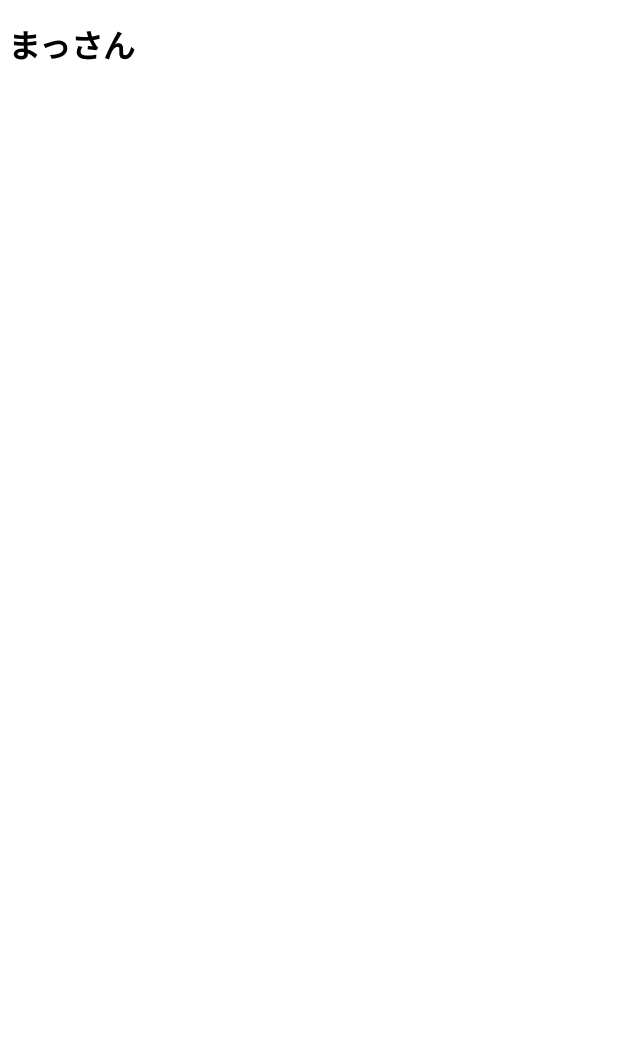
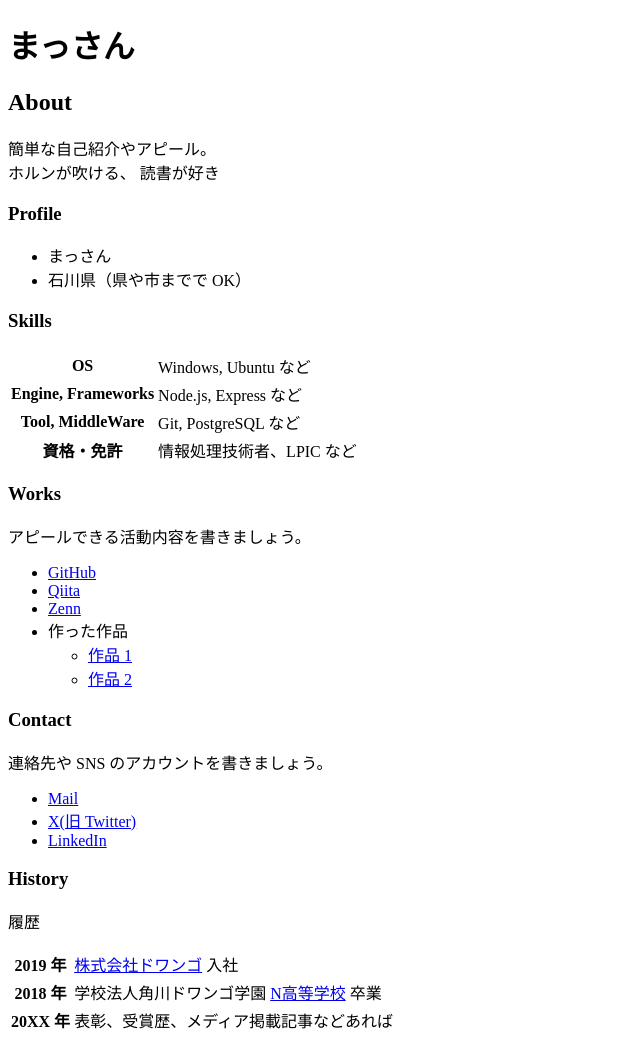
Before and after one commit to y0uyu3/massan.github.io, a plain HTML site: page index.html in a window 1280 px wide. Shown: the whole page, without its empty margins (0-640 px from the left). Before the commit the page ends 800 px from the top, so only its background shows below. Drawn offline with Linux system fonts and the light colour scheme.

Commit message:
ポートフォリオに必要な情報を追加

```diff
--- a/index.html
+++ b/index.html
@@ -9,3 +9,75 @@
     <h1>まっさん</h1>
   </body>
 </html>
+
+    <h2>About</h2>
+    <p>
+      簡単な自己紹介やアピール。<br>
+      ホルンが吹ける、 読書が好き
+    </p>
+
+    <h3>Profile</h3>
+    <ul>
+      <li>まっさん</li>
+      <li>石川県（県や市までで OK）</li>
+    </ul>
+
+    <h3>Skills</h3>
+    <table>
+      <tr>
+        <th>OS</th>
+        <td>Windows, Ubuntu など</td>
+      </tr>
+      <tr>
+        <th>Engine, Frameworks</th>
+        <td>Node.js, Express など</td>
+      </tr>
+      <tr>
+        <th>Tool, MiddleWare</th>
+        <td>Git, PostgreSQL など</td>
+      </tr>
+      <tr>
+        <th>資格・免許</th>
+        <td>情報処理技術者、LPIC など</td>
+      </tr>
+    </table>
+
+    <h3>Works</h3>
+    <p>アピールできる活動内容を書きましょう。</p>
+    <ul>
+      <li><a href="https://github.com/">GitHub</a></li>
+      <li><a href="https://qiita.com/">Qiita</a></li>
+      <li><a href="https://zenn.dev/">Zenn</a></li>
+      <li>
+        作った作品
+        <ul>
+          <li><a href="https://example.com/">作品 1</a></li>
+          <li><a href="https://example.com/">作品 2</a></li>
+        </ul>
+      </li>
+    </ul>
+
+    <h3>Contact</h3>
+    <p>連絡先や SNS のアカウントを書きましょう。</p>
+    <ul>
+      <li><a href="mailto:name@example.com">Mail</a></li>
+      <li><a href="https://twitter.com/n_yobikou">X(旧 Twitter)</a></li>
+      <li><a href="https://www.linkedin.com/">LinkedIn</a></li>
+    </ul>
+
+    <h3>History</h3>
+    <p>履歴</p>
+    <table>
+      <tr>
+        <th>2019 年</th>
+        <td><a href="https://dwango.co.jp/">株式会社ドワンゴ</a> 入社</td>
+      </tr>
+      <tr>
+        <th>2018 年</th>
+        <td>学校法人角川ドワンゴ学園 <a href="https://nnn.ed.jp/">N高等学校</a> 卒業</td>
+      </tr>
+      <tr>
+        <th>20XX 年</th>
+        <td>表彰、受賞歴、メディア掲載記事などあれば</td>
+      </tr>
+    </table>
```
